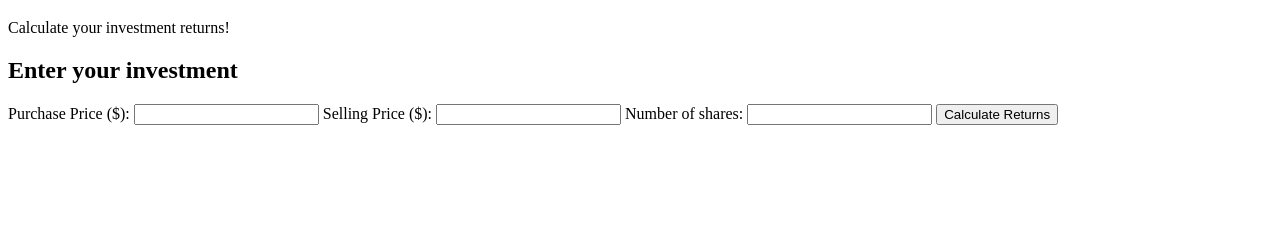
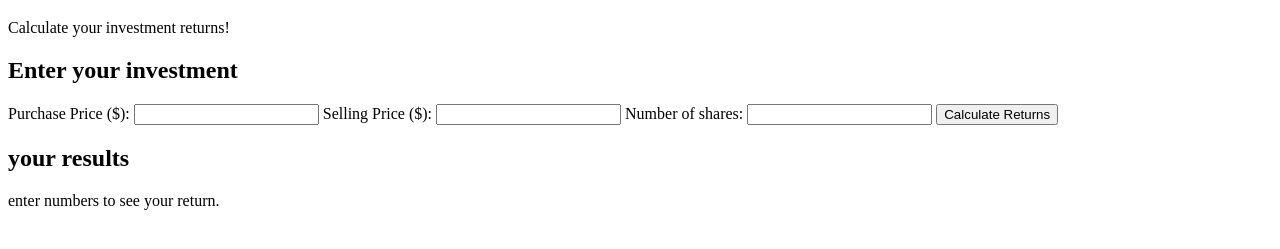
Before and after one commit to Manateek1/stock-return-calculator, a plain HTML site: page index.html in a window 1280 px wide. Shown: the part 61-310 px from the top of the page. Drawn offline with Linux system fonts and the light colour scheme.

Commit message:
Update stock calculator

```diff
--- a/index.html
+++ b/index.html
@@ -19,7 +19,13 @@
 
     <button id="calculate">Calculate Returns</button>
 
+    <!--display the results-->
+    <h2>your results</h2>
+    <p id="results"></p>enter numbers to see your return.</p>
 
+    <!--java script-->
+    <script>
+        //calculations
+    </script>
 </body>
 </html>
-<!-- this is  a comment -->
```
